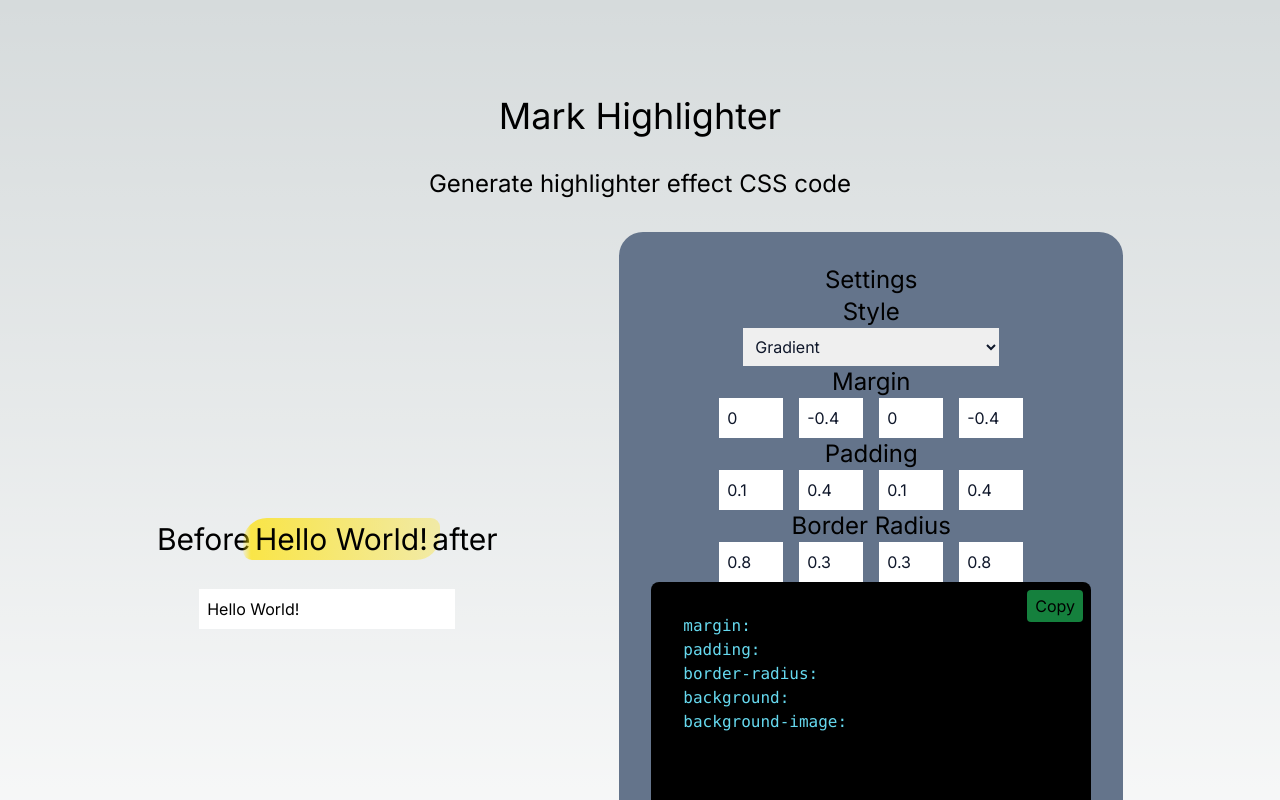
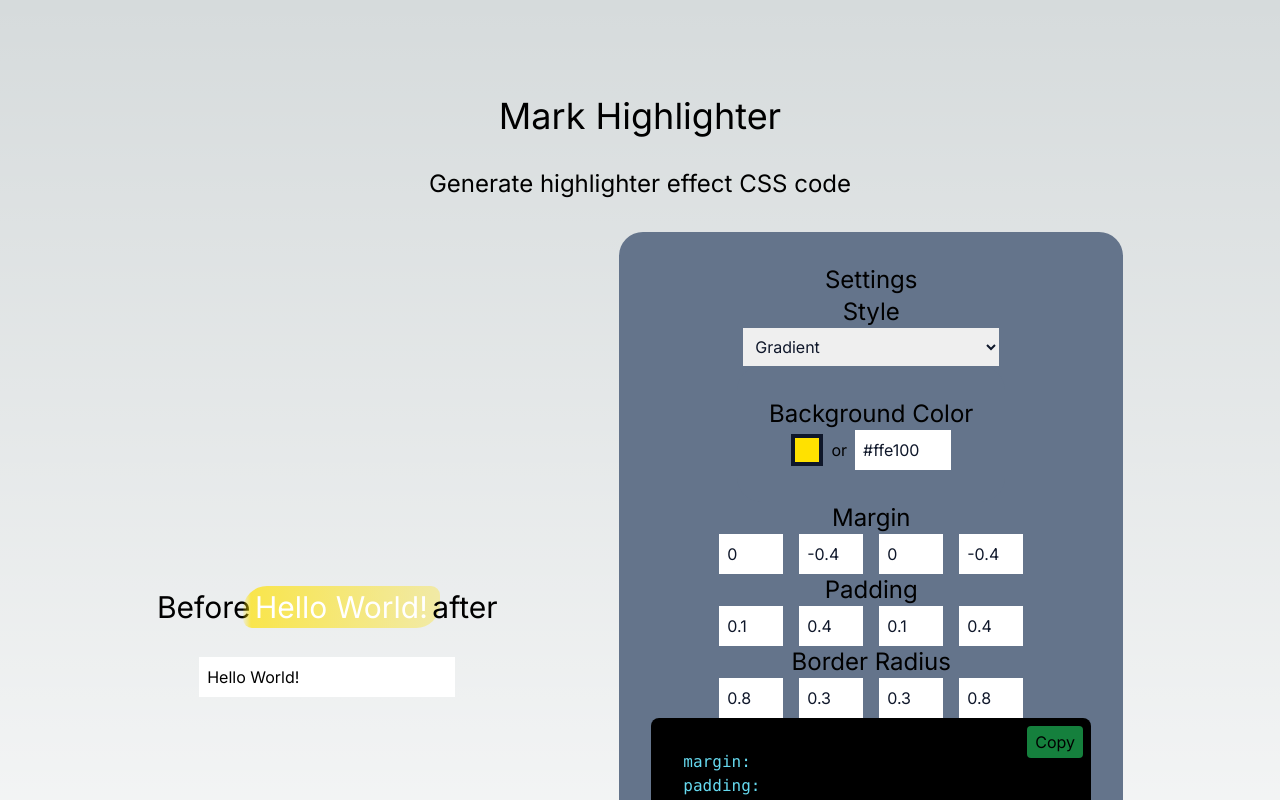
Before and after one commit to kovrichard/highlight-css, a Next.js app: page / in a window 1280 px wide. Shown: the top 800 px of the page. Built offline with nearby package versions, Linux system fonts and the light colour scheme.

Commit message:
feat: add color picker

```diff
--- a/src/app/globals.css
+++ b/src/app/globals.css
@@ -31,3 +31,10 @@ body {
     text-wrap: balance;
   }
 }
+
+input[type="color"]::-webkit-color-swatch-wrapper {
+	padding: 0;
+}
+input[type="color"]::-webkit-color-swatch {
+	border: none;
+}
--- a/src/app/page.tsx
+++ b/src/app/page.tsx
@@ -10,6 +10,7 @@ export default function Home() {
   const [text, setText] = useState("Hello World!");
   const textAreaRef = useRef<HTMLPreElement>(null);
   const [style, setStyle] = useState<Style>(Style.Gradient);
+  const [color, setColor] = useState<string>("#ffe100");
   const [margin, setMargin] = useState<{ [key: string]: number }>({
     top: 0,
     right: -0.4,
@@ -58,9 +59,10 @@ export default function Home() {
                 borderBottomRightRadius: `${borderRadius.bottomRight}em`,
                 background: "transparent",
                 backgroundImage:
-                  "linear-gradient(to right, rgba(255, 225, 0, 0.1), rgba(255, 225, 0, 0.7) 4%, rgba(255, 225, 0, 0.3))",
+                  `linear-gradient(to right, ${color}1a, ${color}ae 4%, ${color}4d)`,
                 WebkitBoxDecorationBreak: "clone",
                 boxDecorationBreak: "clone",
+                color: "white",
               }}
               className="text-3xl"
             >
@@ -86,6 +88,26 @@ export default function Home() {
           >
             <option value={Style.Gradient}>Gradient</option>
           </select>
+          <div className="flex flex-col items-center p-8 bg-slate-500 rounded-3xl">
+            <label className="text-2xl">Background Color</label>
+            <div className="flex items-center gap-2">
+              <input
+                type="color"
+                className="w-8 h-8 p-0 border-4 border-slate-900"
+                style={{ WebkitAppearance: "none" }}
+                value={color}
+                onChange={(e) => setColor(e.target.value)}
+              />
+              <span>or</span>
+              <input
+                type="text"
+                className="w-24 p-2 text-slate-900"
+                placeholder="#000000"
+                value={color}
+                onChange={(e) => setColor(e.target.value)}
+              />
+            </div>
+          </div>
           <label className="text-2xl">Margin</label>
           <div className="flex justify-around gap-4">
             {["top", "right", "bottom", "left"].map((direction) => (
@@ -181,9 +203,9 @@ export default function Home() {
                   <span>linear-gradient(</span>
                 </div>
                 <span>{"  "}to right,</span>
-                <span>{"  "}rgba(255, 225, 0, 0.1),</span>
-                <span>{"  "}rgba(255, 225, 0, 0.7) 4%,</span>
-                <span>{"  "}rgba(255, 225, 0, 0.3)</span>
+                <span>{`  ${color}1a,`}</span>
+                <span>{`  ${color}ae 4%,`}</span>
+                <span>{`  ${color}4d`}</span>
                 <span>);</span>
               </code>
             </pre>
```
